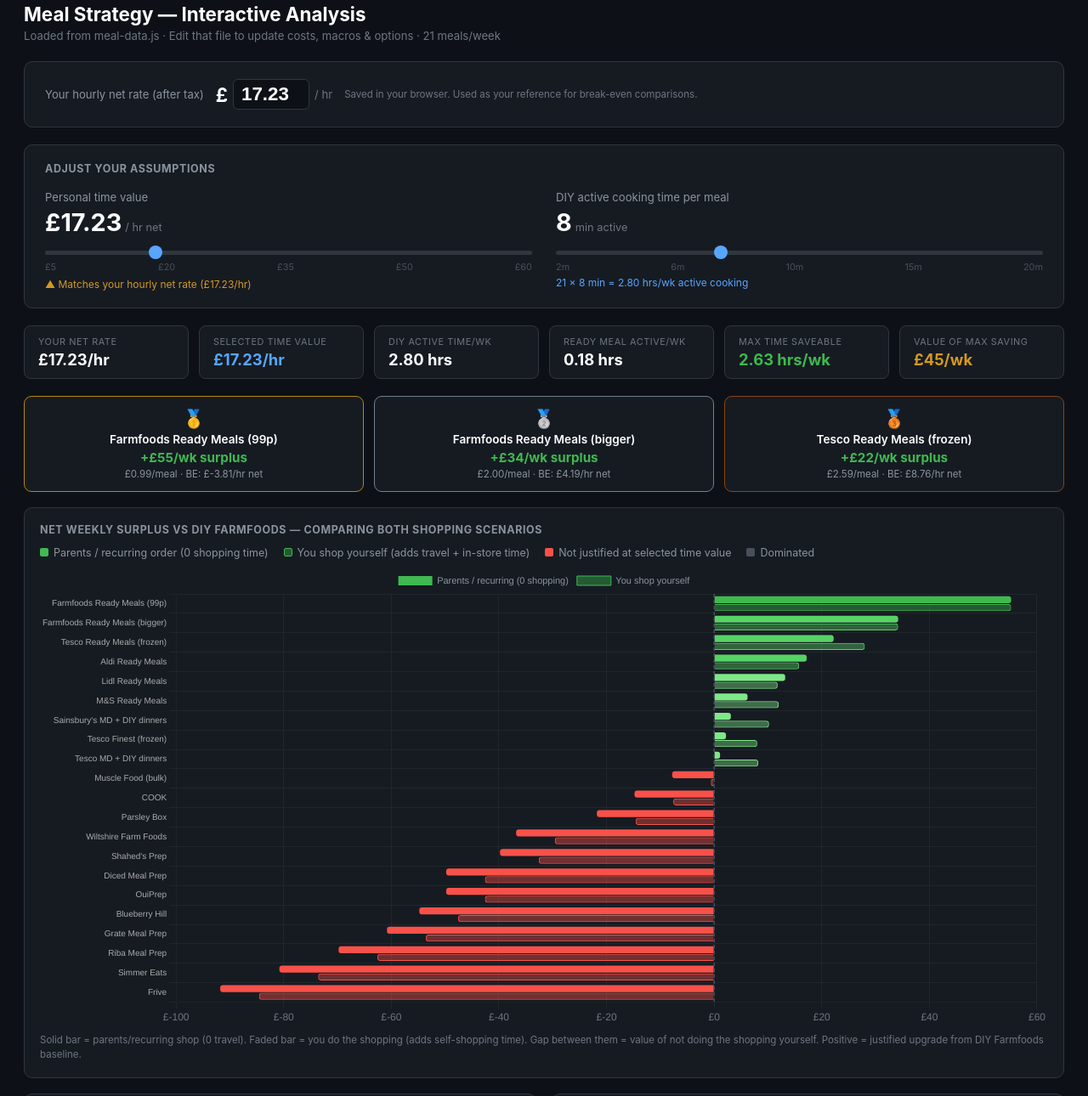
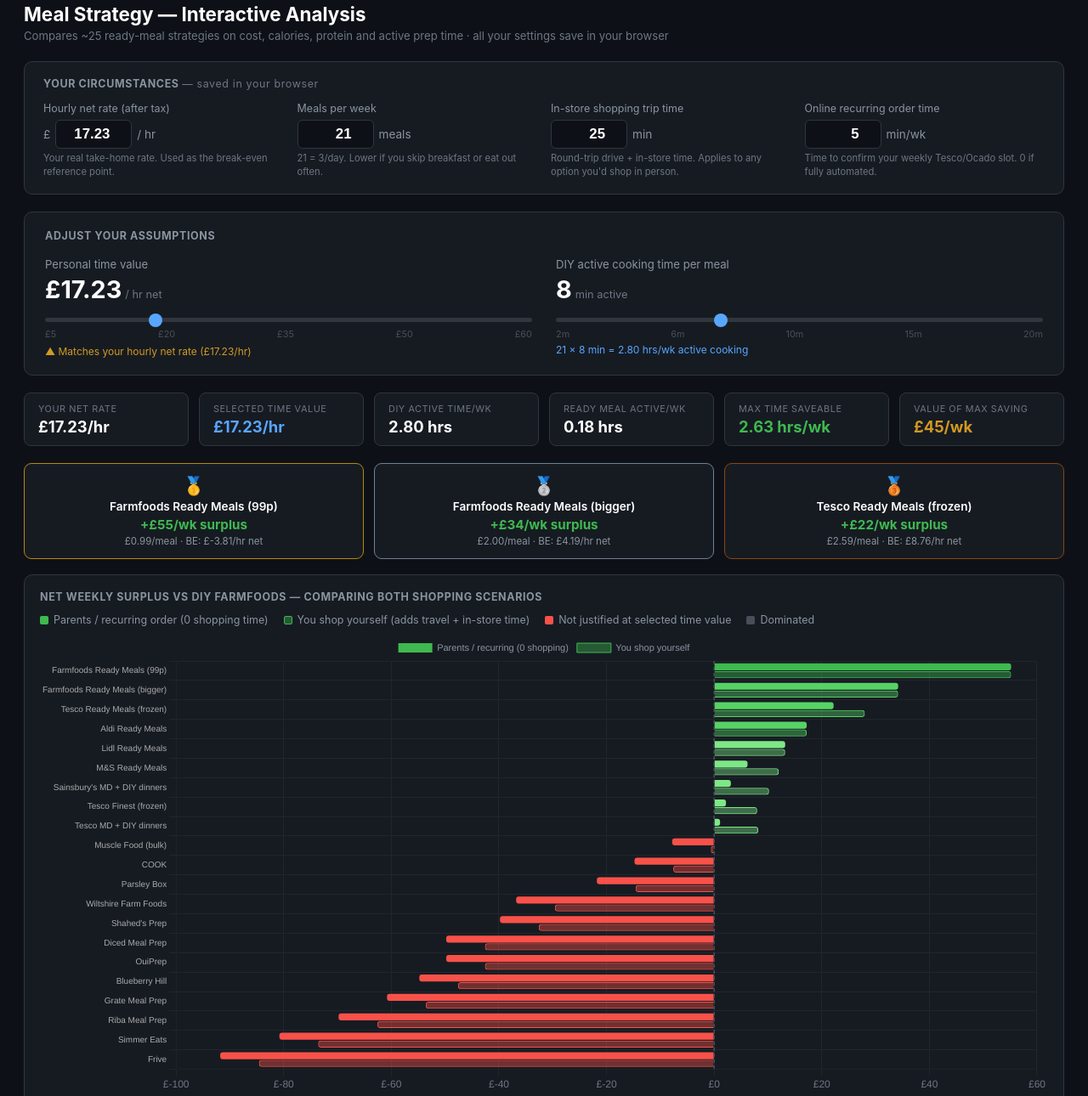
Before and after one commit to VincentDawn/meal-optimiser, a plain HTML site: page meal-analysis.html in a window 1280 px wide. Shown: the part 25-1315 px from the top of the page at 85% size. Drawn offline with nearby package versions, Linux system fonts and the light colour scheme.

Commit message:
Make all personal circumstances user-editable
Replaces hardcoded values with a "Your circumstances" panel containing
four inputs, each persisted in localStorage:

  - Hourly net rate           (was: 17.23 constant)
  - Meals per week            (was: 21 constant from meal-data.js META)
  - In-store shopping trip    (was: 25-30 per option in meal-data.js)
  - Online recurring order    (was: 5 per option in meal-data.js)

The per-option selfShoppingMins values in meal-data.js are now treated
as a 3-state classifier:
  0      -> delivered/no trip          (kept as 0)
  1..10  -> recurring online           (uses ONLINE_MINS)
  >10    -> in-store trip              (uses INSTORE_MINS)

This means a user in a remote area can set their in-store trip to 60min
and watch the analysis swing toward delivery; a user with no car can
drop online to 0 and watch supermarket online recurring win.

Subtitle no longer hardcodes "21 meals/week" since it's now per-user.

```diff
--- a/meal-analysis.html
+++ b/meal-analysis.html
@@ -65,18 +65,57 @@
 <body>
 
 <h1>Meal Strategy — Interactive Analysis</h1>
-<p class="sub">Loaded from meal-data.js · Edit that file to update costs, macros & options · 21 meals/week</p>
+<p class="sub">Compares ~25 ready-meal strategies on cost, calories, protein and active prep time · all your settings save in your browser</p>
 
-<!-- PERSONAL RATE SETUP -->
-<div class="slider-section" style="display:flex;align-items:center;gap:14px;flex-wrap:wrap">
-  <label for="netRateInput" style="font-size:0.82rem;color:#8b949e">Your hourly net rate (after tax)</label>
-  <div style="display:flex;align-items:center;gap:6px">
-    <span style="font-size:1.4rem;color:#fff;font-weight:700">£</span>
-    <input type="number" id="netRateInput" min="1" max="200" step="0.01" value="17.23"
-           style="width:90px;font-size:1.4rem;font-weight:700;background:#0d1117;border:1px solid #30363d;border-radius:6px;color:#fff;padding:4px 8px;text-align:right">
-    <span style="font-size:0.82rem;color:#6e7681">/ hr</span>
+<!-- PERSONAL CIRCUMSTANCES -->
+<style>
+  .yc-panel { background: #161b22; border: 1px solid #30363d; border-radius: 10px; padding: 18px 22px; margin-bottom: 20px; }
+  .yc-panel h2 { font-size: 0.78rem; color: #8b949e; text-transform: uppercase; letter-spacing: 0.05em; margin-bottom: 14px; }
+  .yc-grid { display: grid; grid-template-columns: repeat(auto-fit, minmax(220px, 1fr)); gap: 16px; }
+  .yc-field label { display: block; font-size: 0.78rem; color: #8b949e; margin-bottom: 6px; }
+  .yc-input-row { display: flex; align-items: center; gap: 6px; }
+  .yc-input-row .prefix, .yc-input-row .suffix { font-size: 0.85rem; color: #8b949e; }
+  .yc-input { background: #0d1117; border: 1px solid #30363d; border-radius: 6px; color: #fff; padding: 6px 10px; font-size: 1.05rem; font-weight: 700; width: 90px; text-align: right; }
+  .yc-input:focus { outline: none; border-color: #58a6ff; }
+  .yc-hint { font-size: 0.7rem; color: #6e7681; margin-top: 4px; line-height: 1.4; }
+</style>
+<div class="yc-panel">
+  <h2>Your circumstances <span style="text-transform:none;color:#6e7681;font-weight:400">— saved in your browser</span></h2>
+  <div class="yc-grid">
+    <div class="yc-field">
+      <label for="netRateInput">Hourly net rate (after tax)</label>
+      <div class="yc-input-row">
+        <span class="prefix">£</span>
+        <input type="number" id="netRateInput" class="yc-input" min="1" max="200" step="0.01" value="17.23">
+        <span class="suffix">/ hr</span>
+      </div>
+      <div class="yc-hint">Your real take-home rate. Used as the break-even reference point.</div>
+    </div>
+    <div class="yc-field">
+      <label for="mealsInput">Meals per week</label>
+      <div class="yc-input-row">
+        <input type="number" id="mealsInput" class="yc-input" min="7" max="42" step="1" value="21">
+        <span class="suffix">meals</span>
+      </div>
+      <div class="yc-hint">21 = 3/day. Lower if you skip breakfast or eat out often.</div>
+    </div>
+    <div class="yc-field">
+      <label for="instoreInput">In-store shopping trip time</label>
+      <div class="yc-input-row">
+        <input type="number" id="instoreInput" class="yc-input" min="5" max="120" step="1" value="25">
+        <span class="suffix">min</span>
+      </div>
+      <div class="yc-hint">Round-trip drive + in-store time. Applies to any option you'd shop in person.</div>
+    </div>
+    <div class="yc-field">
+      <label for="onlineInput">Online recurring order time</label>
+      <div class="yc-input-row">
+        <input type="number" id="onlineInput" class="yc-input" min="0" max="60" step="1" value="5">
+        <span class="suffix">min/wk</span>
+      </div>
+      <div class="yc-hint">Time to confirm your weekly Tesco/Ocado slot. 0 if fully automated.</div>
+    </div>
   </div>
-  <span style="font-size:0.72rem;color:#6e7681">Saved in your browser. Used as your reference for break-even comparisons.</span>
 </div>
 
 <!-- SLIDERS -->
@@ -172,14 +211,39 @@
 // ═══════════════════════════════════
 const META  = MEAL_DATASET.meta;
 const OPTS  = MEAL_DATASET.options;
-const MEALS = META.meals_per_week;
 const HEAT  = META.heat_active_secs / 3600;  // hours
-const RATE_LS_KEY = 'meal_optimiser_net_rate';
-const RATE_DEFAULT = 17.23;
-let NET_EMPLOYMENT = parseFloat(localStorage.getItem(RATE_LS_KEY)) || RATE_DEFAULT;
+
+// ── Personal settings (persisted in localStorage) ───────────────────────────
+const LS = {
+  rate:    'meal_optimiser_net_rate',
+  meals:   'meal_optimiser_meals_per_week',
+  instore: 'meal_optimiser_instore_mins',
+  online:  'meal_optimiser_online_mins',
+};
+const DEFAULTS = { rate: 17.23, meals: META.meals_per_week, instore: 25, online: 5 };
+const loadNum = (k, fallback) => {
+  const v = parseFloat(localStorage.getItem(k));
+  return (isFinite(v) && v >= 0) ? v : fallback;
+};
+let NET_EMPLOYMENT = loadNum(LS.rate, DEFAULTS.rate);
+let MEALS          = loadNum(LS.meals, DEFAULTS.meals);
+let INSTORE_MINS   = loadNum(LS.instore, DEFAULTS.instore);
+let ONLINE_MINS    = loadNum(LS.online, DEFAULTS.online);
 const KEEP = 0.56;
 
 let TIME_VALUE = NET_EMPLOYMENT;
+
+// Override the per-option selfShoppingMins from meal-data.js with the user's
+// values. The dataset encodes shopping type via the magnitude:
+//   0       = delivered or pickup-at-work (no trip)
+//   1..10   = recurring online slot confirmation (use ONLINE_MINS)
+//   >10     = real in-store trip          (use INSTORE_MINS)
+function effectiveShoppingMins(opt) {
+  const v = opt.selfShoppingMins || 0;
+  if (v === 0)   return 0;
+  if (v <= 10)   return ONLINE_MINS;
+  return INSTORE_MINS;
+}
 let COOK_MINS  = 8;
 
 const CAT_COLOR = {
@@ -199,7 +263,7 @@ function readyHrs(){ return MEALS * HEAT; }
 
 function activeHrs(opt, includeShopping) {
   let base = opt.timeType === 'DIY' ? diyHrs() : opt.timeType === 'MD' ? mdHrs() : readyHrs();
-  if (includeShopping) base += (opt.selfShoppingMins || 0) / 60;
+  if (includeShopping) base += effectiveShoppingMins(opt) / 60;
   return base;
 }
 
@@ -525,23 +589,47 @@ function updateAll() {
   });
 }
 
-// Initialise UI from stored rate
+// Initialise inputs from stored values
 document.getElementById('netRateInput').value = NET_EMPLOYMENT.toFixed(2);
-document.getElementById('tvSlider').value = NET_EMPLOYMENT;
+document.getElementById('mealsInput').value   = MEALS;
+document.getElementById('instoreInput').value = INSTORE_MINS;
+document.getElementById('onlineInput').value  = ONLINE_MINS;
+document.getElementById('tvSlider').value     = NET_EMPLOYMENT;
 
 buildCharts();
 updateAll();
 
 document.getElementById('tvSlider').addEventListener('input', e => { TIME_VALUE = parseFloat(e.target.value); updateAll(); });
 document.getElementById('cookSlider').addEventListener('input', e => { COOK_MINS = parseInt(e.target.value); updateAll(); });
+
 document.getElementById('netRateInput').addEventListener('change', e => {
   const v = parseFloat(e.target.value);
   if (!v || v <= 0) return;
   NET_EMPLOYMENT = v;
-  localStorage.setItem(RATE_LS_KEY, v);
-  // Snap the slider/explorer to the new rate so the chart reference matches
+  localStorage.setItem(LS.rate, v);
   TIME_VALUE = v;
   document.getElementById('tvSlider').value = v;
+  updateAll();
+});
+document.getElementById('mealsInput').addEventListener('change', e => {
+  const v = parseInt(e.target.value);
+  if (!v || v < 1) return;
+  MEALS = v;
+  localStorage.setItem(LS.meals, v);
+  updateAll();
+});
+document.getElementById('instoreInput').addEventListener('change', e => {
+  const v = parseInt(e.target.value);
+  if (isNaN(v) || v < 0) return;
+  INSTORE_MINS = v;
+  localStorage.setItem(LS.instore, v);
+  updateAll();
+});
+document.getElementById('onlineInput').addEventListener('change', e => {
+  const v = parseInt(e.target.value);
+  if (isNaN(v) || v < 0) return;
+  ONLINE_MINS = v;
+  localStorage.setItem(LS.online, v);
   updateAll();
 });
 </script>
```
